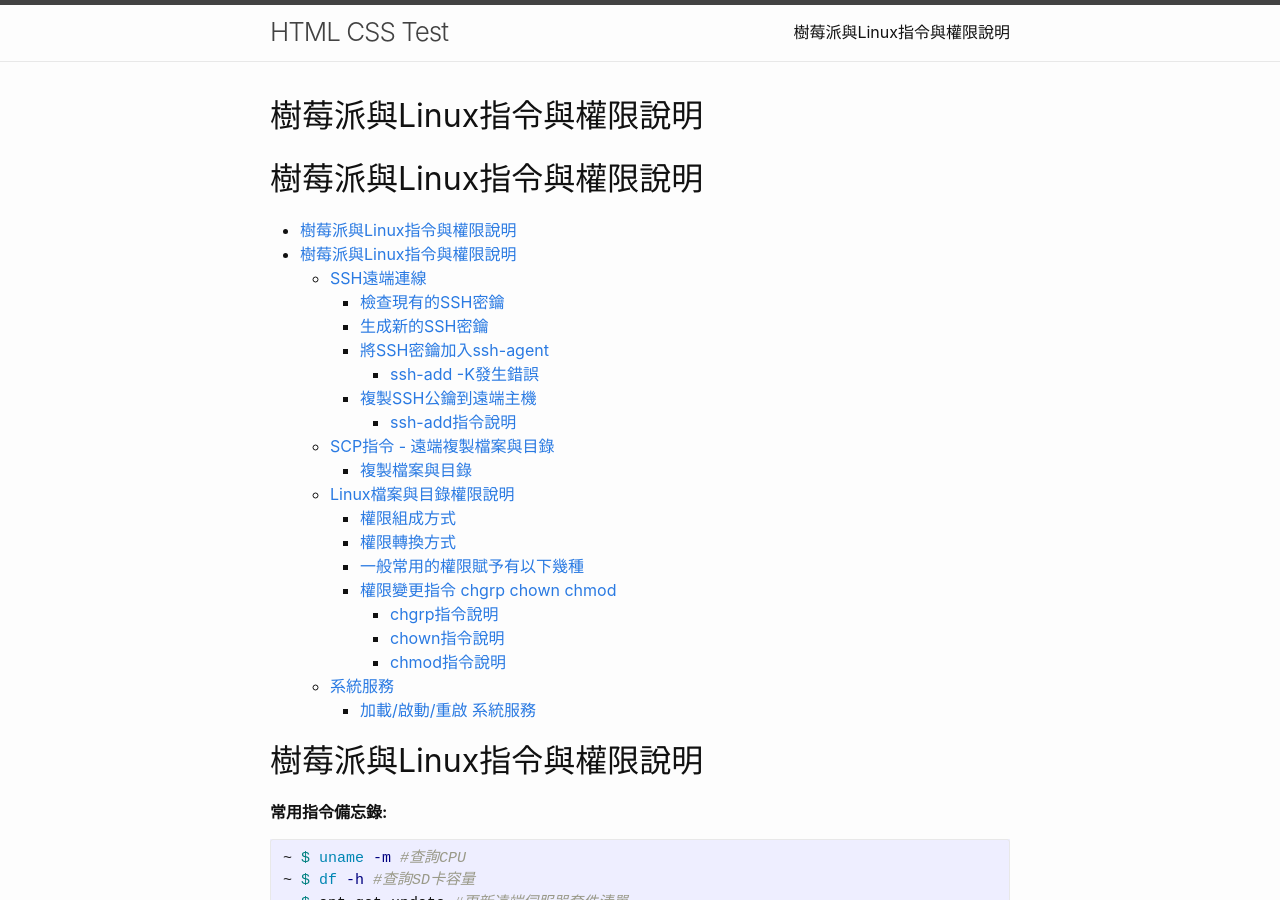
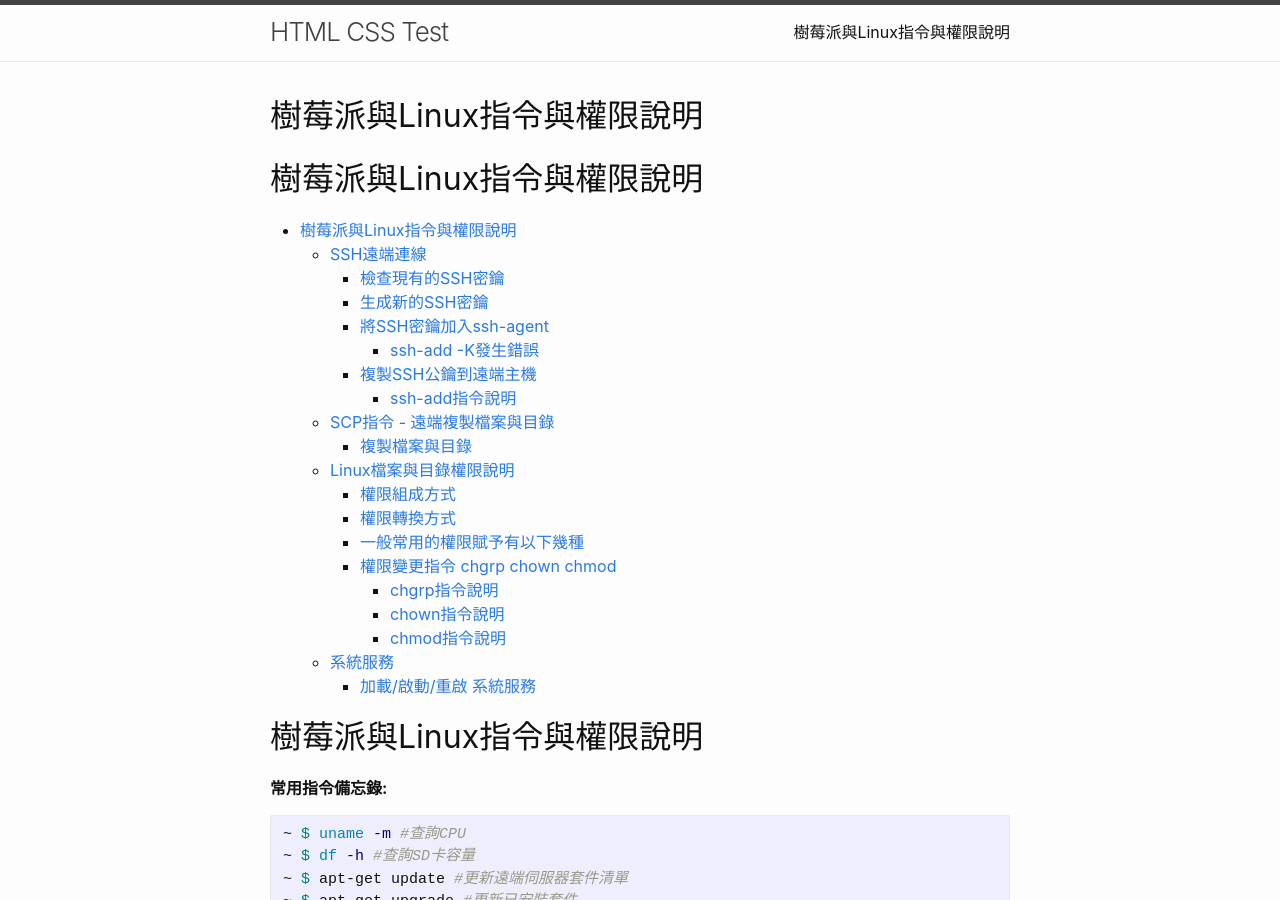
Before and after one commit to nickburrows/r951236958.github.io, a Jekyll site: the page built from index.md, in a window 1280 px wide and 900 px high. Built offline with Jekyll 4.4.1, drawn with Linux system fonts in a browser that asks for light colours; our own code applies the rules of GitHub Pages for plain Markdown files.

Commit message:
Update index.md

```diff
--- a/index.md
+++ b/index.md
@@ -7,7 +7,6 @@ layout: home
 <!-- TOC -->
 
 - [樹莓派與Linux指令與權限說明](#樹莓派與linux指令與權限說明)
-- [樹莓派與Linux指令與權限說明](#樹莓派與linux指令與權限說明-1)
     - [SSH遠端連線](#ssh遠端連線)
         - [檢查現有的SSH密鑰](#檢查現有的ssh密鑰)
         - [生成新的SSH密鑰](#生成新的ssh密鑰)
```
